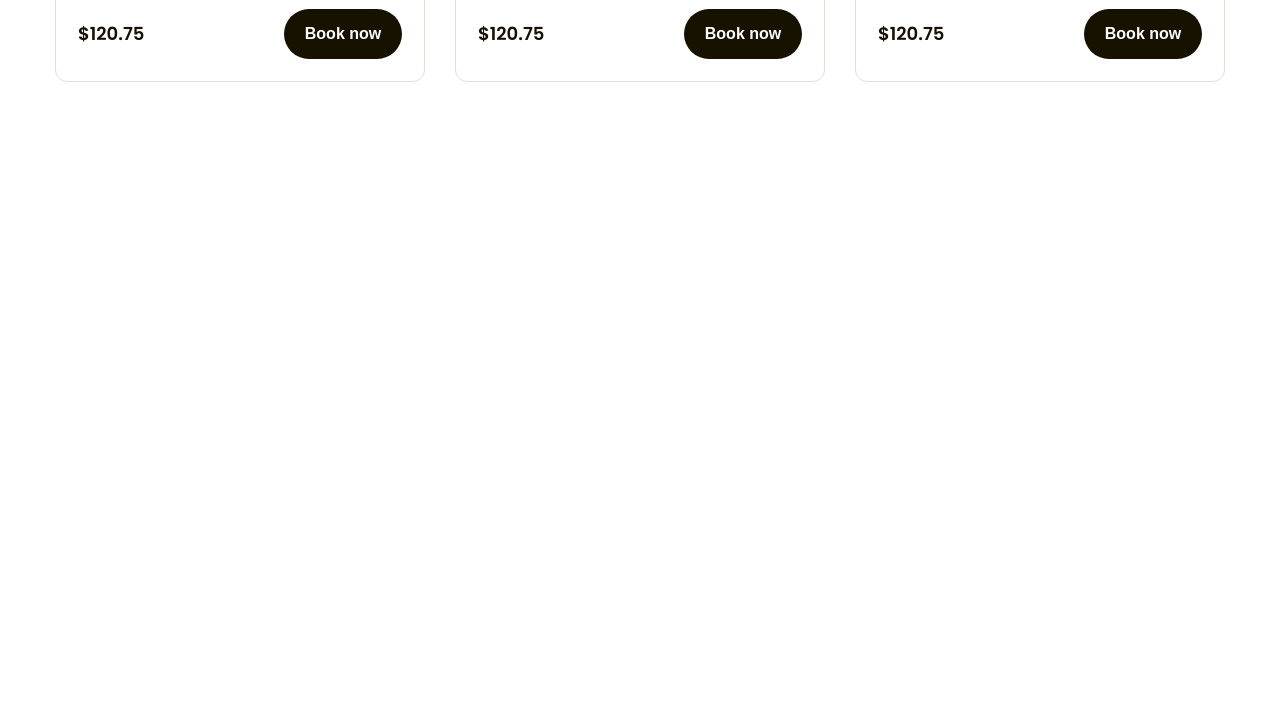
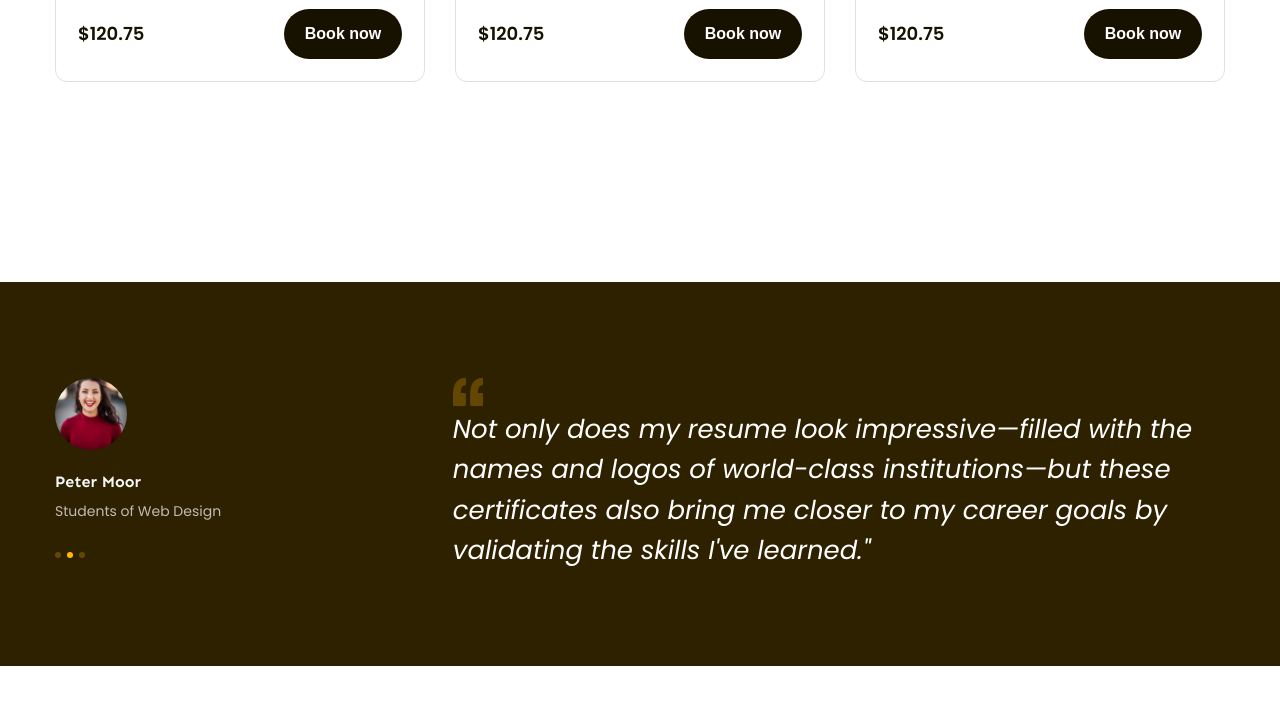
Before and after one commit to Heinizl/Figma-to-HTML, a plain HTML site: page index.html in a window 1280 px wide. Shown: the part 1671-2375 px from the top of the page. Drawn offline with Linux system fonts and the light colour scheme.

Commit message:
làm feedback

```diff
--- a/assets/css/style.css
+++ b/assets/css/style.css
@@ -349,3 +349,59 @@
 .popular .courses-item .btn-book:hover {
   background: var(--primary-color);
 }
+
+/* =================== feedback =========================== */
+.feedback {
+  margin-top: 135px;
+  padding: 96px 0;
+  background: #2e2100;
+}
+.feedback-item {
+  display: flex;
+}
+.feedback-item .avatar {
+  width: 72px;
+  height: 72px;
+  border-radius: 50%;
+  object-fit: cover;
+}
+.feedback-item .info .member-name {
+  margin-top: 18px;
+  color: #f7f7f7;
+  font-family: var(--font-heading);
+  font-style: 2.4rem;
+  font-weight: 700;
+  line-height: 1.42;
+}
+.feedback-item .info .desc {
+  margin-top: 4px;
+  color: #bfbcb2;
+  font-size: 1.4rem;
+  line-height: 1.86;
+}
+.feedback-item .dots {
+  display: flex;
+  margin-top: 28px;
+  gap: 6px;
+}
+.feedback-item .dot {
+  height: 6px;
+  width: 6px;
+  border-radius: 50%;
+  background: #634708;
+  cursor: pointer;
+}
+.feedback-item .dot.active {
+  background-color: var(--primary-color);
+  cursor: default;
+}
+.feedback-item .content {
+  width: 66%;
+  margin-left: auto;
+}
+.feedback-item blockquote {
+  color: #fff;
+  font-size: 2.6rem;
+  font-style: italic;
+  line-height: 1.54;
+}
--- a/index.html
+++ b/index.html
@@ -258,6 +258,44 @@
           </div>
         </div>
       </div>
+      <!-- feedback -->
+      <div class="feedback">
+        <div class="main-content">
+          <div class="feedback-list">
+            <div class="feedback-item">
+              <!-- left -->
+              <div class="info">
+                <img
+                  src="./assets/img/ava1.jpg"
+                  alt="Peter Moor"
+                  class="avatar"
+                />
+                <p class="member-name">Peter Moor</p>
+                <p class="desc">Students of Web Design</p>
+                <div class="dots">
+                  <span class="dot"></span>
+                  <span class="dot active"></span>
+                  <span class="dot"></span>
+                </div>
+              </div>
+              <!-- right -->
+              <div class="content">
+                <img
+                  src="./assets/icon/open-quote.svg"
+                  alt=""
+                  class="open-quotes"
+                />
+                <blockquote>
+                  Not only does my resume look impressive—filled with the names
+                  and logos of world-class institutions—but these certificates
+                  also bring me closer to my career goals by validating the
+                  skills I've learned."
+                </blockquote>
+              </div>
+            </div>
+          </div>
+        </div>
+      </div>
     </main>
   </body>
 </html>
```
Also changed, not shown: assets/icon/open-quote.svg (added), assets/img/ava1.jpg (added).
